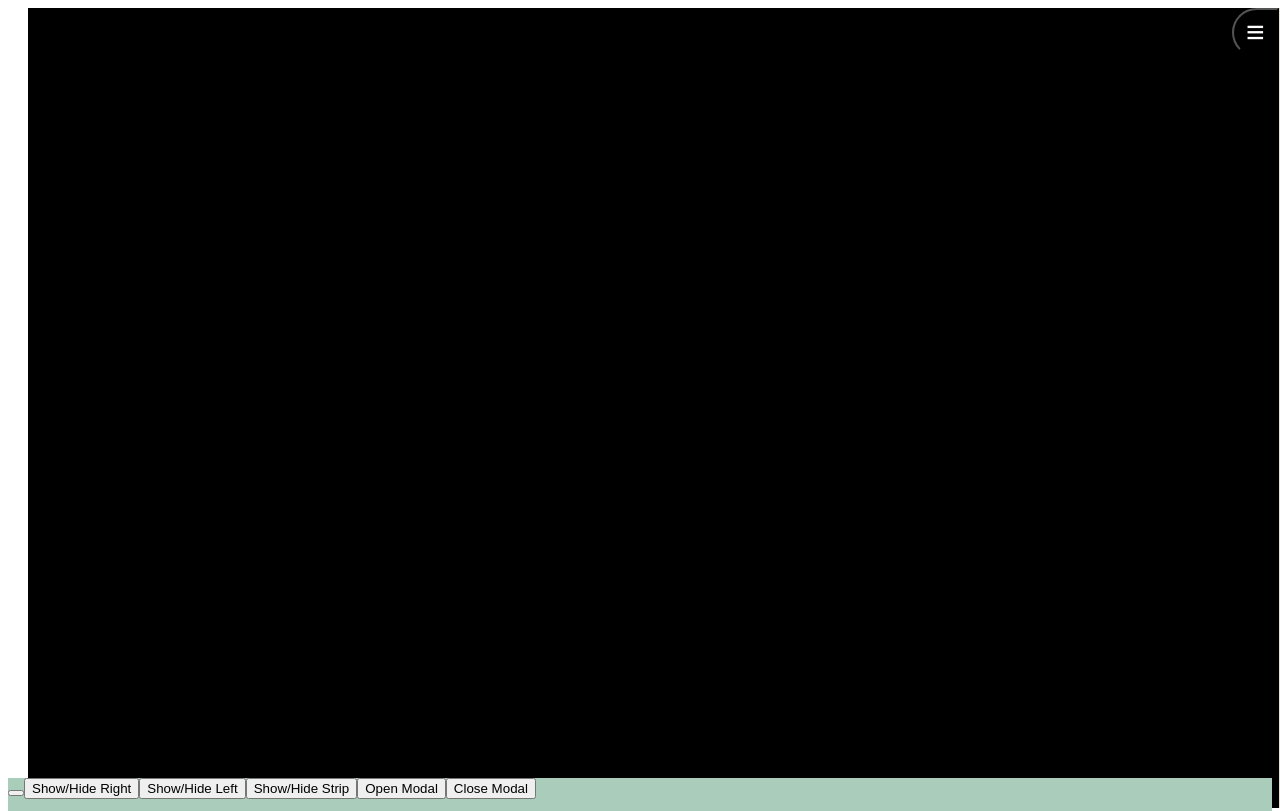
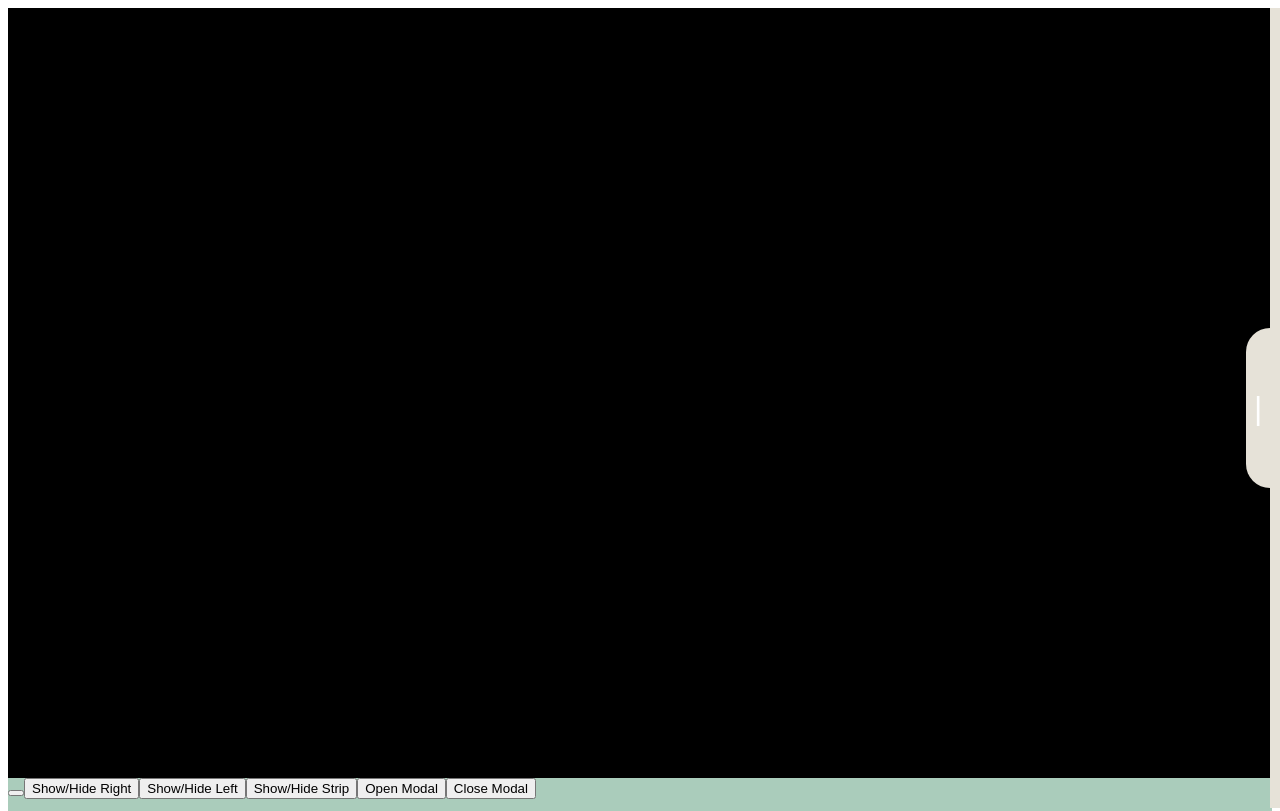
Before and after one commit to benjohnsto/triptych, a plain HTML site: page index.html in a window 1280 px wide. Shown: the top 811 px of the page. Drawn offline with Linux system fonts and the light colour scheme.

Commit message:
big updates

```diff
--- a/index.html
+++ b/index.html
@@ -14,7 +14,7 @@
           width:370px;
           top:0px;
           bottom:0px;
-          left:-330px;
+          left:-344px;
           z-index:999;
           transition: left 1s;
           display:flex;
@@ -33,7 +33,7 @@
           width:370px;
           top:0px;
           bottom:0px;
-          right:-330px;
+          right:-344px;
           z-index:999;
           transition: right 1s;
           display:flex;
@@ -45,6 +45,11 @@
 	#rightContent {
 	  background: #e6e2d8;
 	  width: inherit;
+	}
+	#rightHandle, #leftHandle {
+          display: flex;
+          flex-direction: column;
+          justify-content: center;
 	}
 
         #bottom {
@@ -62,12 +67,18 @@
           transition: bottom 1s;
         }
 
-        #viewer { width:100%;height:100%;margin:0 20px;background:black; }
+        #viewer { width:100%;height:100%;background:black; }
 
-        .card { width:110px;height:110px;display:flex;text-align: center;background: #EEE;
-  border-radius: 8px;
-  flex-direction: column;
-  justify-content: center; }
+        .card {
+          width:110px;
+          height:110px;
+          display:flex;
+          text-align:center;
+          background:#EEE;
+          border-radius: 8px;
+          flex-direction: column;
+          justify-content: center;
+        }
         .card img { max-width:90%; max-height:90%;margin: 0 auto; }
 
         #overlay { border:solid 4px orange; }
@@ -100,10 +111,12 @@
 	}
 	#tbl, #tbr {
           font-size: 2em;
-          background: black;
+          background: #e6e2d8;
+          border:0px;
           color: white;
-          padding: 4px 12px;
+          padding:8px;
           text-decoration:none;
+          height:5em;
 	}
 	#tbl { border-radius: 0 2em 2em 0; }
         #tbr { border-radius: 2em 0 0 2em; }
@@ -237,10 +250,10 @@
           var manifest = this.ui.manifest.value;
           this.load(manifest);
          }
-
-        this.ui.toggleButtonLeft = this.domElement('button',"tbl",{"href":"#"}, this.ui.leftHandle, "≡");
+        //≡
+        this.ui.toggleButtonLeft = this.domElement('button',"tbl",{"href":"#"}, this.ui.leftHandle, "|");
         this.ui.toggleButtonLeft.onclick = () => { this.toggleLeft(); }
-        this.ui.toggleButtonRight = this.domElement('button',"tbr",{"href":"#"}, this.ui.rightHandle, "≡");
+        this.ui.toggleButtonRight = this.domElement('button',"tbr",{"href":"#"}, this.ui.rightHandle, "|");
         this.ui.toggleButtonRight.onclick = () => { this.toggleRight(); }
         /*
         this.ui.manifest = document.createElement("input");
```
